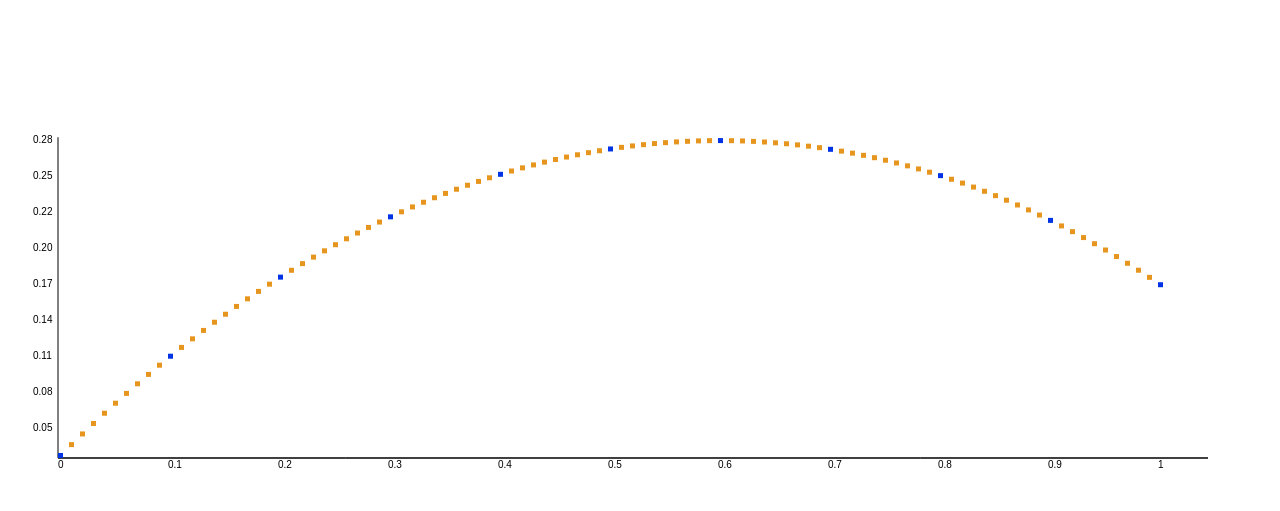
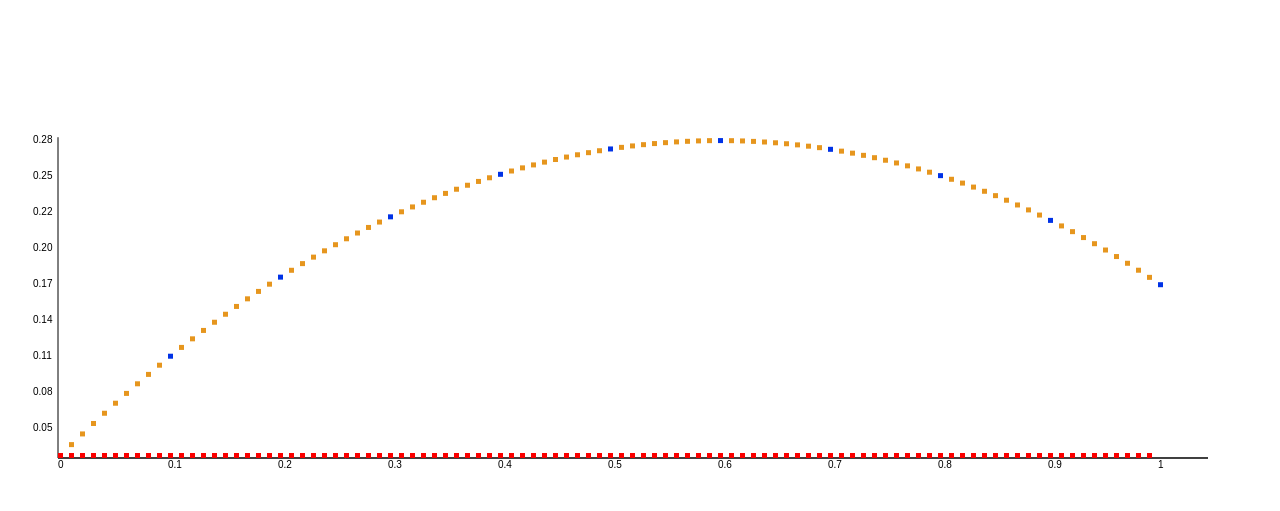
Before and after one commit to Loksli17/FireMathCpline, a plain HTML site: page index.html in a window 1280 px wide. Drawn offline with Linux system fonts and the light colour scheme.

Commit message:
Реализация сплайна третьей степени

```diff
--- a/index.html
+++ b/index.html
@@ -118,7 +118,7 @@
 	// ctx.closePath();
 
 
-	//===========================================================================СПЛАЙН БЕЗЬЕ
+	//================================СПЛАЙН БЕЗЬЕ================================
 	// let xLeft, yLeft, xRight, yRight,
 	// 	k, xDelta, xDelta1,
 	//     yPointA, yPointB, yPointC, xPointA,
@@ -161,7 +161,42 @@
 	// ctx.strokeStyle = "red";
 	// ctx.stroke();
 
-	//===========================================================================СПЛАЙН ТРЕТЬЕЙ СТЕПЕНИ
+	//================================СПЛАЙН ТРЕТЬЕЙ СТЕПЕНИ================================
+	let S = 0,
+		i_ = 0,
+	    m = new Array();
+    /*Я тут в комменте просто формулу перепишу, потому что это капец
+	========================================================================================
+    S = (  ( ( Math.pow(x[i + 1] - x, 2) * (2 * (x - x[i])) ) / Math.pow(h, 3)) * f_[i]  ) +
+    	(  ( ( Math.pow(x - x[i], 2) * (2 * (x[i + 1] - x) + h) ) / Math.pow(h, 3)) * f_[i + 1]  ) +
+    	(  ( ( Math.pow(x[i + 1] - x, 2) * (x - x[i]) ) / Math.pow(h, 2)) * m[i]  ) +
+    	(  ( ( Math.pow(x - x[i], 2) * (x - x[i + 1]) ) / Math.pow(h, 2)) * m[i + 1]  );
+
+	m[i] = ( f_[i + 1] - f_[i - 1] ) / 2 * h;
+
+	m[0] = ( 4*f_[1] - f_[2] - 3*f_[0] ) / 2 * h;
+
+	m[N] = ( 3*f_[N] - f_[N-2] - 3*f_[N-1] ) / 2 * h;
+	========================================================================================
+    */
+    h = 0.1;
+
+    for(let i = 0; i <= 10; i++) m[i] = 0;
+    m[0] = ( 4*u[10] - u[20] - 3*u[0] ) / 2 * h;
+	m[10] = ( 3*u[100] - u[80] - 3*u[90] ) / 2 * h;
+
+    for(let i = 1; i < 10; i++) m[i] = ( u[i*10 + 10] - u[i*10 - 10] ) / 2 * h;
+
+    ctx.fillStyle = 'rgba(250, 0, 0, 1)';
+    for(let i = 0; i <= 100; i++) {
+    	i_ = i / 100;
+    	S = (  ( ( Math.pow(x[i + 1] - i_, 2) * (2 * (i_ - x[i])) ) / Math.pow(h, 3)) * u[Math.floor(i/10)*10]  ) +
+    		(  ( ( Math.pow(i_ - x[i], 2) * (2 * (x[i + 1] - i_) + h) ) / Math.pow(h, 3)) * u[Math.floor(i/10)*10 + 10]  ) +
+    		(  ( ( Math.pow(x[i + 1] - i_, 2) * (i_ - x[i]) ) / Math.pow(h, 2)) * m[Math.floor(i/10)]  ) +
+    		(  ( ( Math.pow(i_ - x[i], 2) * (i_ - x[i + 1]) ) / Math.pow(h, 2)) * m[Math.floor(i/10) + 1]  );
+		ctx.fillRect(i * cS + off, S * n * cS + off, 5, 5);
+		console.log(S);
+	}
 
 </script>
 
```
